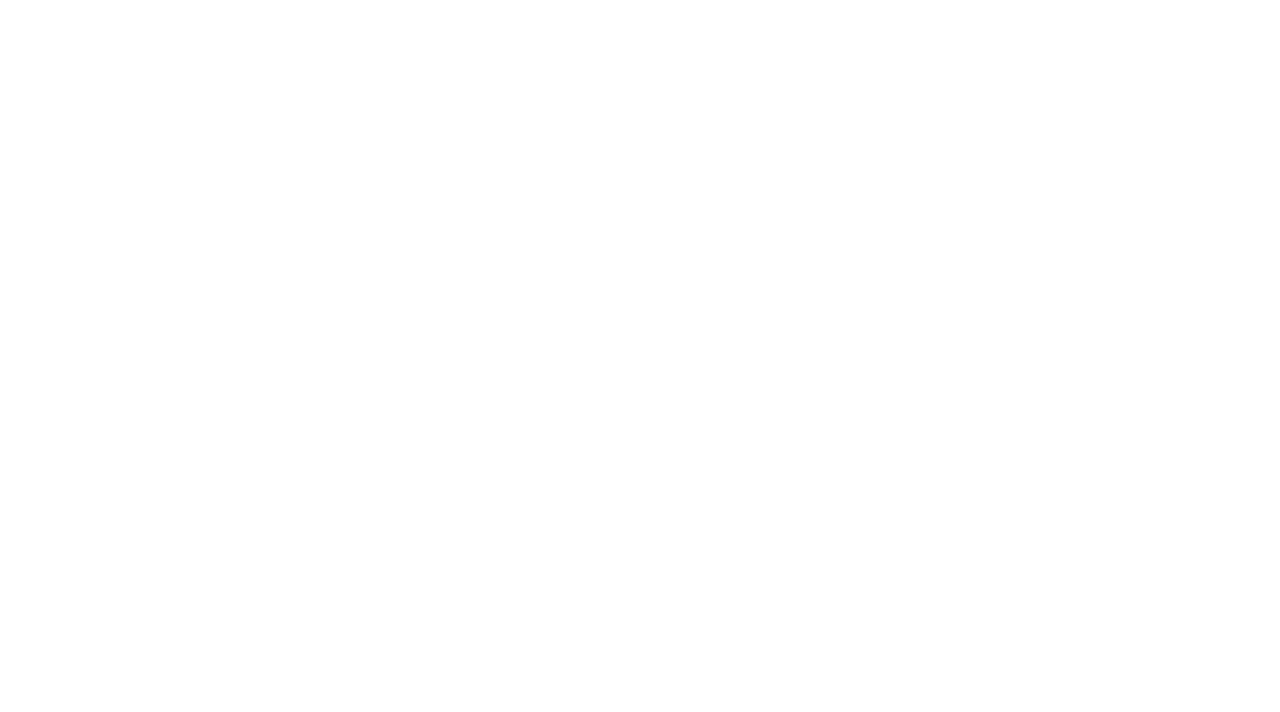
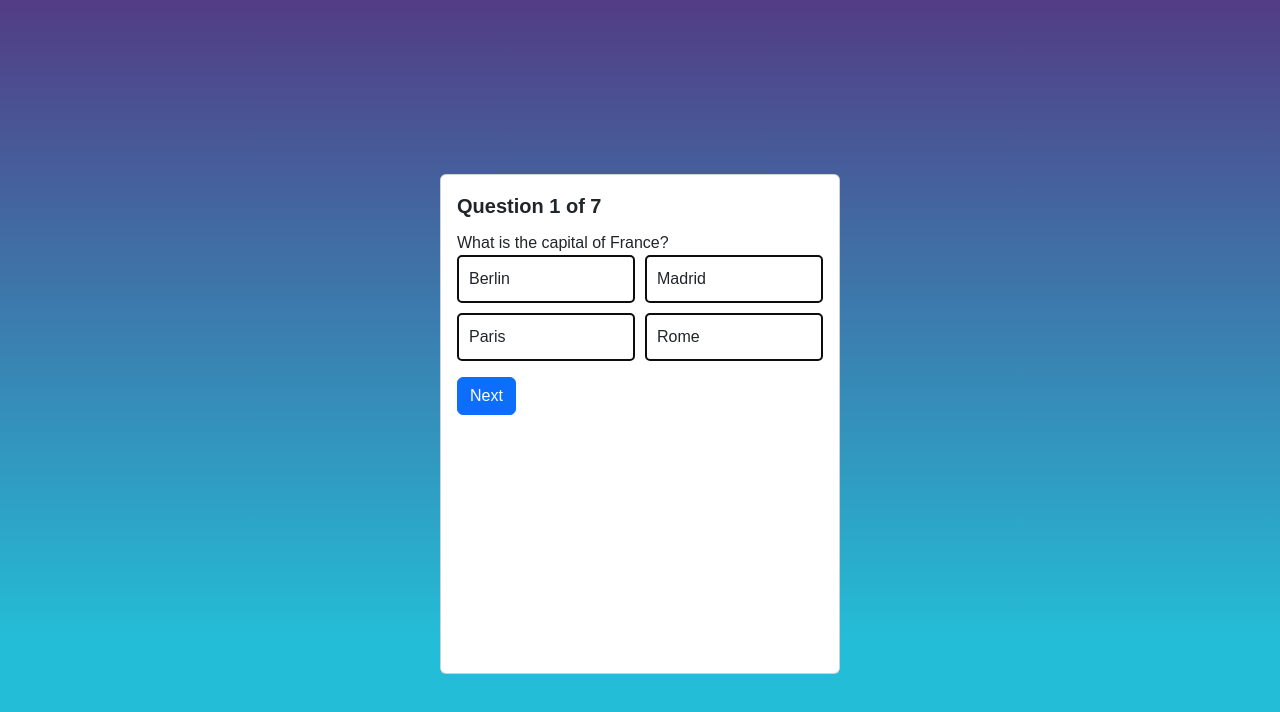
Before and after one commit to navneetjoshi223/VerbelloV2, a React (Create React App) app in the folder verbello/frontend/: page /quiz in a window 1280 px wide. Before the commit this address had no page. Shown: the top 712 px of the page. Built offline with nearby package versions, Linux system fonts and the light colour scheme.

Commit message:
Added quiz component and questionnaire

```diff
--- a/verbello/frontend/src/App.js
+++ b/verbello/frontend/src/App.js
@@ -2,6 +2,8 @@ import './App.css';
 import React from 'react';
 import { BrowserRouter, Route, Routes } from 'react-router-dom';
 import Home from './Components/Home/Home';
+import QuizQuestions from './Components/Quiz/QuizQuestions';
+import questions from './questions';
 
 const App = () => {
   return (
@@ -9,6 +11,7 @@ const App = () => {
       <BrowserRouter>
         <Routes>
           <Route path="/" exact element={<Home />} />
+          <Route path="/quiz" element={<QuizQuestions questions={questions} />} />
           {/* <Route path="/login" element={<Login/>} />
           <Route path="/signup" element={<SignUp />} />
           <Route path="/aboutus" element={<AboutUs />} />
--- /dev/null
+++ b/verbello/frontend/src/Components/Quiz/QuizQuestions.css
@@ -0,0 +1,103 @@
+body {
+    font-family: 'Arial', sans-serif;
+    margin: 0;
+    padding: 0;
+    background-color: #f0f0f0;
+    display: flex;
+    align-items: center;
+    justify-content: center;
+    height: 100vh;
+  }
+
+  /* .container {
+    width: 300px;
+    max-width: 800px;
+    margin: 0 auto;
+    background-color: #fff;
+    border-radius: 8px;
+    box-shadow: 0 0 10px rgba(0, 0, 0, 0.1);
+    padding: 20px;
+    border: 2px solid #000000;
+    box-sizing: border-box;
+  } */
+
+  .question {
+    font-size: 20px;
+    font-weight: bold;
+    margin-bottom: 10px;
+  }
+
+  .options {
+    display: grid;
+    grid-template-columns: repeat(auto-fit, minmax(150px, 1fr));
+    grid-gap: 10px;
+    max-width: 100%;
+  }
+
+  .option {
+    padding: 10px;
+    border: 1px solid #ccc;
+    border-radius: 5px;
+    cursor: pointer;
+    transition: background-color 0.3s ease;
+    border: 2px solid #0e0d0d;
+    box-sizing: border-box;
+  }
+
+  .option:hover {
+    background-color: #e0e0e0;
+  }
+
+  .question {
+    font-size: 20px;
+    font-weight: bold;
+    margin-bottom: 10px;
+    max-width: 100%;
+    word-wrap: break-word;
+  }
+
+  .selected {
+    background-color: #a0a0a0 !important;
+  }
+
+  .correct {
+    background-color: #42d042;
+  }
+
+  .incorrect {
+    background-color: #f44747;
+  }
+
+  .button-container {
+    margin-top: 20px;
+    text-align: center;
+  }
+
+  button {
+    margin-top: 10px;
+    padding: 10px 20px;
+    font-size: 16px;
+    background-color: #4caf50;
+    color: #fff;
+    border: none;
+    border-radius: 5px;
+    cursor: pointer;
+    transition: background-color 0.3s ease;
+    border: 2px solid #2a5c2c;
+  }
+
+  button:hover {
+    background-color: #45a049;
+  }
+
+  .complete-button {
+    background-color: #2196f3;
+  }
+
+  .complete-button:hover {
+    background-color: #0f6efd;
+  }
+
+  body.quiz-background {
+    background-image: linear-gradient(to bottom, #523c85 0%, #24bdd7 80%);
+  }
--- /dev/null
+++ b/verbello/frontend/src/Components/Quiz/QuizQuestions.js
@@ -0,0 +1,130 @@
+import React, { useState, useEffect } from 'react';
+import { useLocation } from 'react-router-dom';
+
+import questions from '../../questions';
+import './QuizQuestions.css';
+
+const QuizQuestions = () => {
+  const [currentQuestion, setCurrentQuestion] = useState(0);
+  const [selectedOption, setSelectedOption] = useState(null);
+  const [score, setScore] = useState(0);
+  const [showCorrectAnswer, setShowCorrectAnswer] = useState(false);
+
+  const location = useLocation();
+
+  const handleOptionClick = (optionIndex) => {
+    if (!showCorrectAnswer) {
+      setSelectedOption(optionIndex);
+
+      const isCorrect = optionIndex === questions[currentQuestion].correctAnswer;
+
+      setShowCorrectAnswer(isCorrect);
+
+      // Update the option's class based on correctness
+      const optionElements = document.querySelectorAll('.option');
+      optionElements.forEach((element, index) => {
+        element.classList.remove('selected', 'correct', 'incorrect');
+
+        if (index === optionIndex) {
+          element.classList.add('selected');
+        }
+
+        if (isCorrect && index === questions[currentQuestion].correctAnswer) {
+          element.classList.add('correct');
+        }
+
+        if (!isCorrect && index === optionIndex) {
+          element.classList.add('incorrect');
+        }
+      });
+    }
+  };
+
+  const handleNextClick = () => {
+    if (selectedOption !== null) {
+      if (selectedOption === questions[currentQuestion].correctAnswer) {
+        setScore(score + 1);
+        setShowCorrectAnswer(true);
+      }
+
+      if (currentQuestion < questions.length - 1) {
+        setCurrentQuestion(currentQuestion + 1);
+        setSelectedOption(null);
+        setShowCorrectAnswer(false);
+
+        // Clear the class styling for the options
+        const optionElements = document.querySelectorAll('.option');
+        optionElements.forEach((element) => {
+          element.classList.remove('selected', 'correct', 'incorrect');
+        });
+      } else {
+        handleCompleteQuiz();
+      }
+    }
+  };
+
+  const renderOptions = () => {
+    const correctAnswerIndex = questions[currentQuestion].correctAnswer;
+
+    return questions[currentQuestion].options.map((option, index) => (
+      <div
+        key={index}
+        className={`option ${
+          selectedOption === index
+            ? 'selected'
+            : showCorrectAnswer && index === correctAnswerIndex
+            ? 'correct'
+            : ''
+        }`}
+        onClick={() => handleOptionClick(index)}
+      >
+        {option}
+      </div>
+    ));
+  };
+
+  const handleCompleteQuiz = () => {
+    console.log('Quiz Completed!');
+  };
+
+  useEffect(() => {
+    if (location.pathname === '/quiz') {
+      document.body.classList.add('quiz-background');
+    } else {
+      document.body.classList.remove('quiz-background');
+    }
+  }, [location.pathname]);
+
+  return (
+    <div className="card mx-auto mt-5" style={{ height: '500px', width: '400px' }}>
+      <div className="card-body">
+        <div className="question font-weight-bold">
+          Question {currentQuestion + 1} of {questions.length}
+        </div>
+        <div>
+          <div className="question-text">
+            {questions[currentQuestion].question}
+          </div>
+          <div className="options">{renderOptions()}</div>
+        </div>
+        {currentQuestion < questions.length - 1 ? (
+          <button
+            onClick={handleNextClick}
+            className="btn btn-primary mt-3"
+          >
+            Next
+          </button>
+        ) : (
+          <button
+            onClick={handleCompleteQuiz}
+            className="btn btn-success mt-3"
+          >
+            Complete Quiz
+          </button>
+        )}
+      </div>
+    </div>
+  );
+};
+
+export default QuizQuestions;
--- /dev/null
+++ b/verbello/frontend/src/questions.js
@@ -0,0 +1,45 @@
+const questions = [
+    {
+      question: "What is the capital of France?",
+      options: ["Berlin", "Madrid", "Paris", "Rome"],
+      correctAnswer: 2,
+    },
+    {
+      question: "Which river runs through Paris?",
+      options: ["Seine", "Thames", "Danube", "Rhine"],
+      correctAnswer: 0,
+    },
+    {
+        id: 1,
+        question: 'What is a dog called in French?',
+        options: ['Chat', 'Chien', 'Cheval', 'Poisson'],
+        correctAnswer: 'Chien',
+      },
+      {
+        id: 2,
+        question: 'How do you say "cat" in French?',
+        options: ['Chien', 'Chat', 'Poulet', 'Souris'],
+        correctAnswer: 'Chat',
+      },
+      {
+        id: 3,
+        question: 'What is the French name for a fish?',
+        options: ['Oiseau', 'Poisson', 'Lion', 'Grenouille'],
+        correctAnswer: 'Poisson',
+      },
+      {
+        id: 4,
+        question: 'Translate "horse" into French.',
+        options: ['Cheval', 'Vache', 'Tigre', 'Serpent'],
+        correctAnswer: 'Cheval',
+      },
+      {
+        id: 5,
+        question: 'How do you say "bird" in French?',
+        options: ['Chien', 'Souris', 'Oiseau', 'Éléphant'],
+        correctAnswer: 'Oiseau',
+      },
+
+  ];
+
+  export default questions;
```
